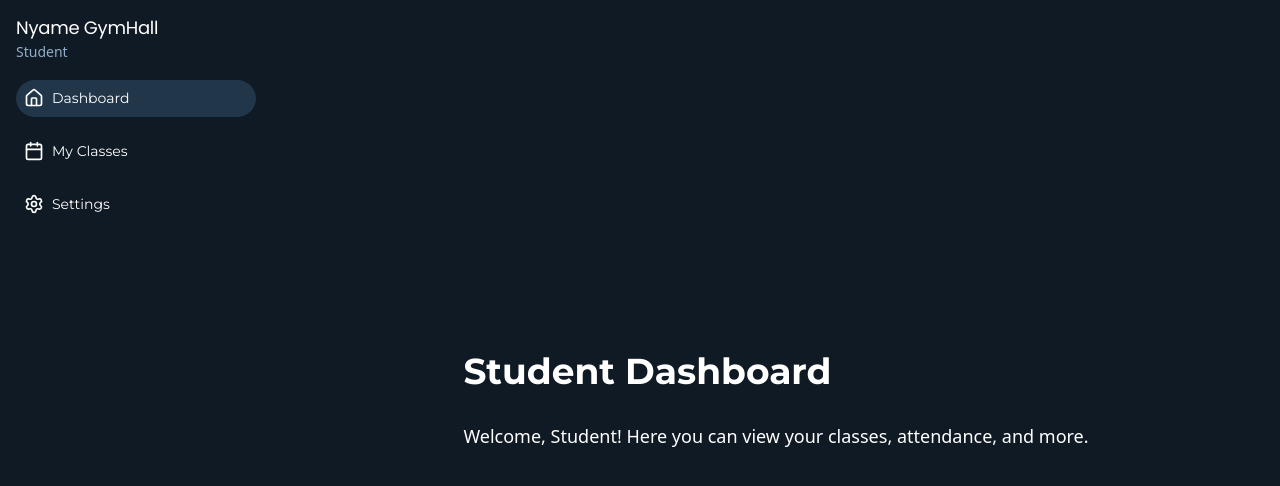
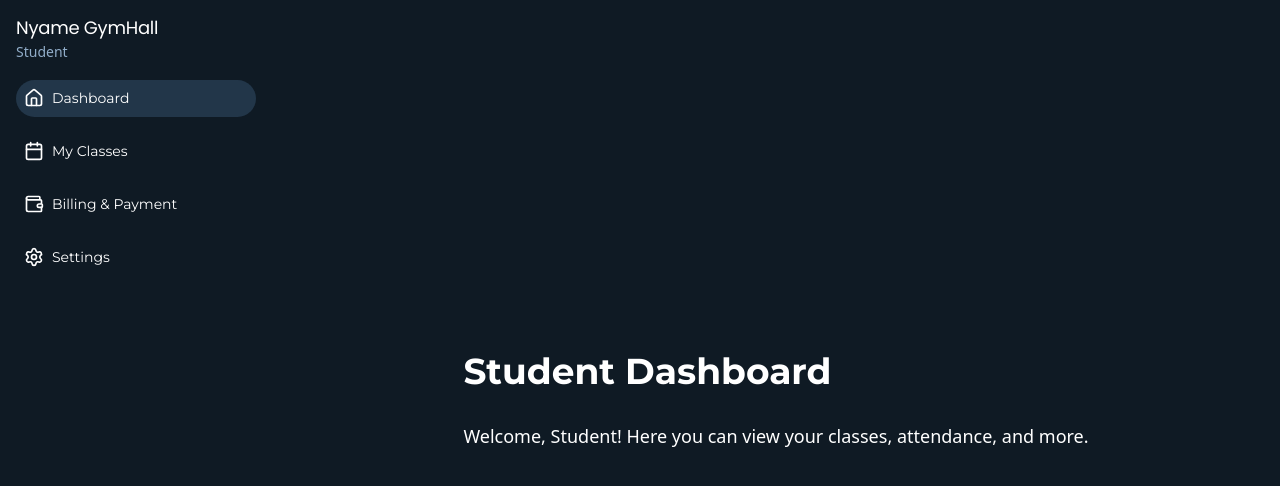
Before and after one commit to mafindijr/Gym-Management-System, a React (Vite) app: page /student in a window 1280 px wide. Shown: the top 486 px of the page. Built offline with nearby package versions, Linux system fonts and the light colour scheme.

Commit message:
feat: add billing and payment navigation to student dashboard

```diff
--- a/src/layout/Student-dashboard-layout.jsx
+++ b/src/layout/Student-dashboard-layout.jsx
@@ -1,12 +1,13 @@
 import { Outlet } from "react-router-dom";
 import Sidebar from '../Components/Side-bar';
-import { Home, Calendar, Settings } from "lucide-react";
+import { Home, Calendar, Settings, Wallet } from "lucide-react";
 
 export default function StudentDashboardLayout() {
 
   const studentNavs = [
     { to: "/student", name: "Dashboard", icon: <Home size={20} /> },
     { to: "/student/classes", name: "My Classes", icon: <Calendar size={20} /> },
+    { to: "/student/billing", name: "Billing & Payment", icon: <Wallet size={20} /> },
     { to: "/student/settings", name: "Settings", icon: <Settings size={20} /> }
   ];
 
```
